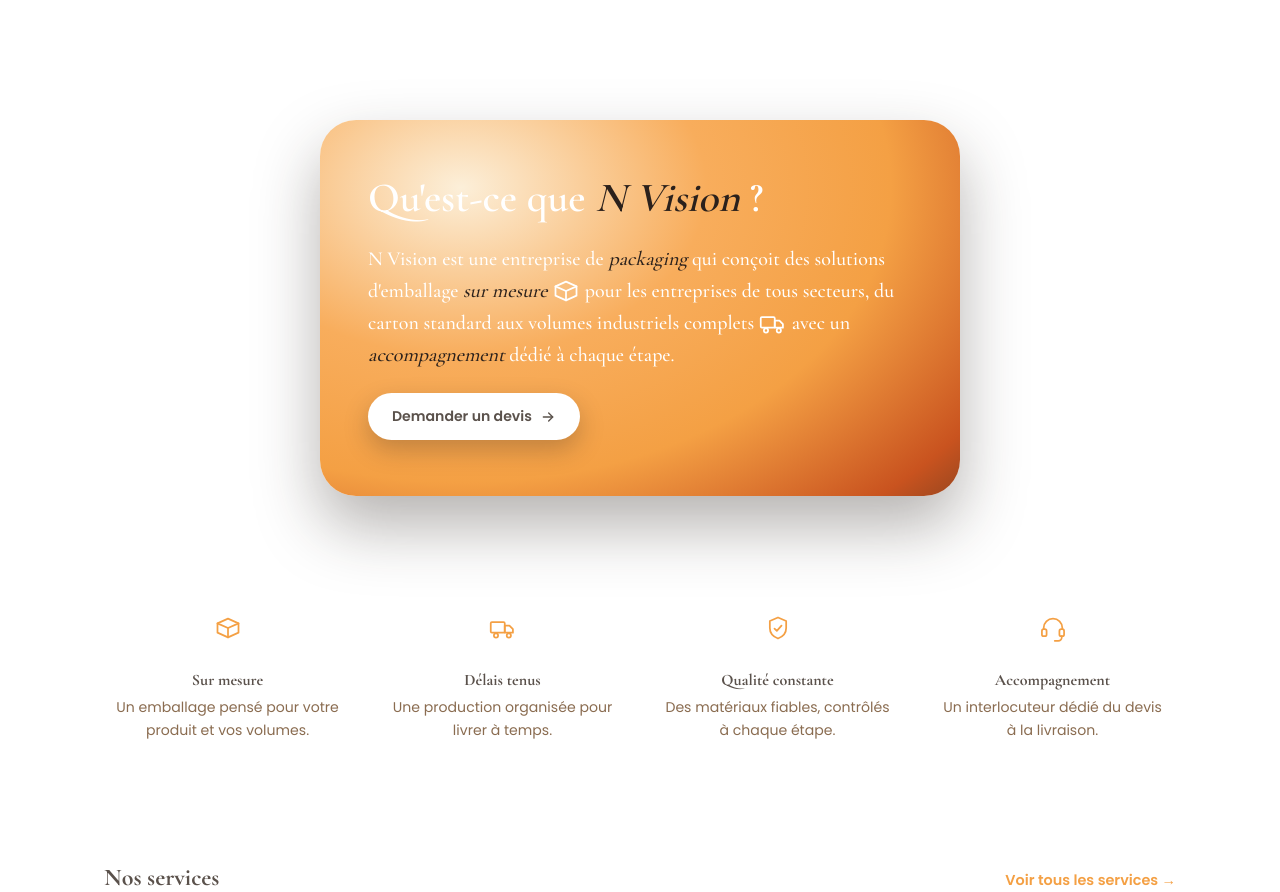
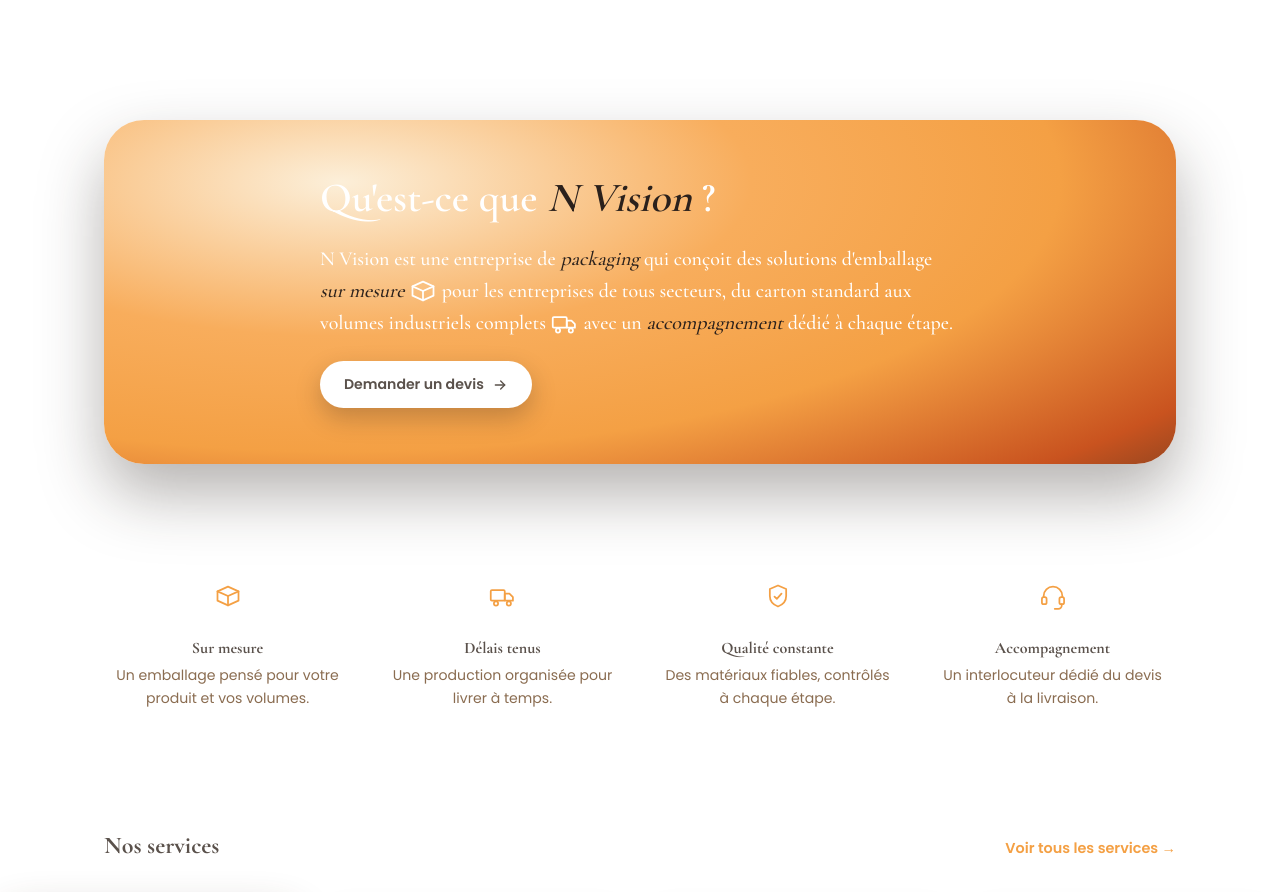
Before and after one commit to nouratraore55-ship-it/n_vision_site, a React (Vite) app: page / in a window 1280 px wide. Shown: the part 940-1832 px from the top of the page. Built offline with nearby package versions, Linux system fonts and the light colour scheme; no server answers; grey boxes are pictures that could not be loaded.

Commit message:
Elargit la carte Qu'est-ce que N Vision (desktop) pour avoir la meme largeur que la carte Comment ca marche

```diff
--- a/src/pages/Home.css
+++ b/src/pages/Home.css
@@ -160,12 +160,14 @@
 }
 
 
+/* Meme largeur/dimension que la carte "Comment ca marche" (.steps-bubble) :
+   la carte prend toute la largeur du container, comme elle, au lieu de
+   rester petite et centree. Sur telephone, la media query plus bas dans
+   ce fichier reprend deja sa propre taille compacte (inchangee). */
 .about-bubble {
   background: var(--gradient-warm);
-  border-radius: 36px;
-  padding: 56px 48px;
-  max-width: 640px;
-  margin: 0 auto;
+  border-radius: 40px;
+  padding: 56px 44px;
 }
 
 .about-bubble-left {
@@ -173,6 +175,10 @@
   flex-direction: column;
   align-items: flex-start;
   gap: 22px;
+  /* Le texte reste a une largeur confortable a lire, centre dans la
+     carte desormais plus large. */
+  max-width: 640px;
+  margin: 0 auto;
 }
 
 .about-title {
```
